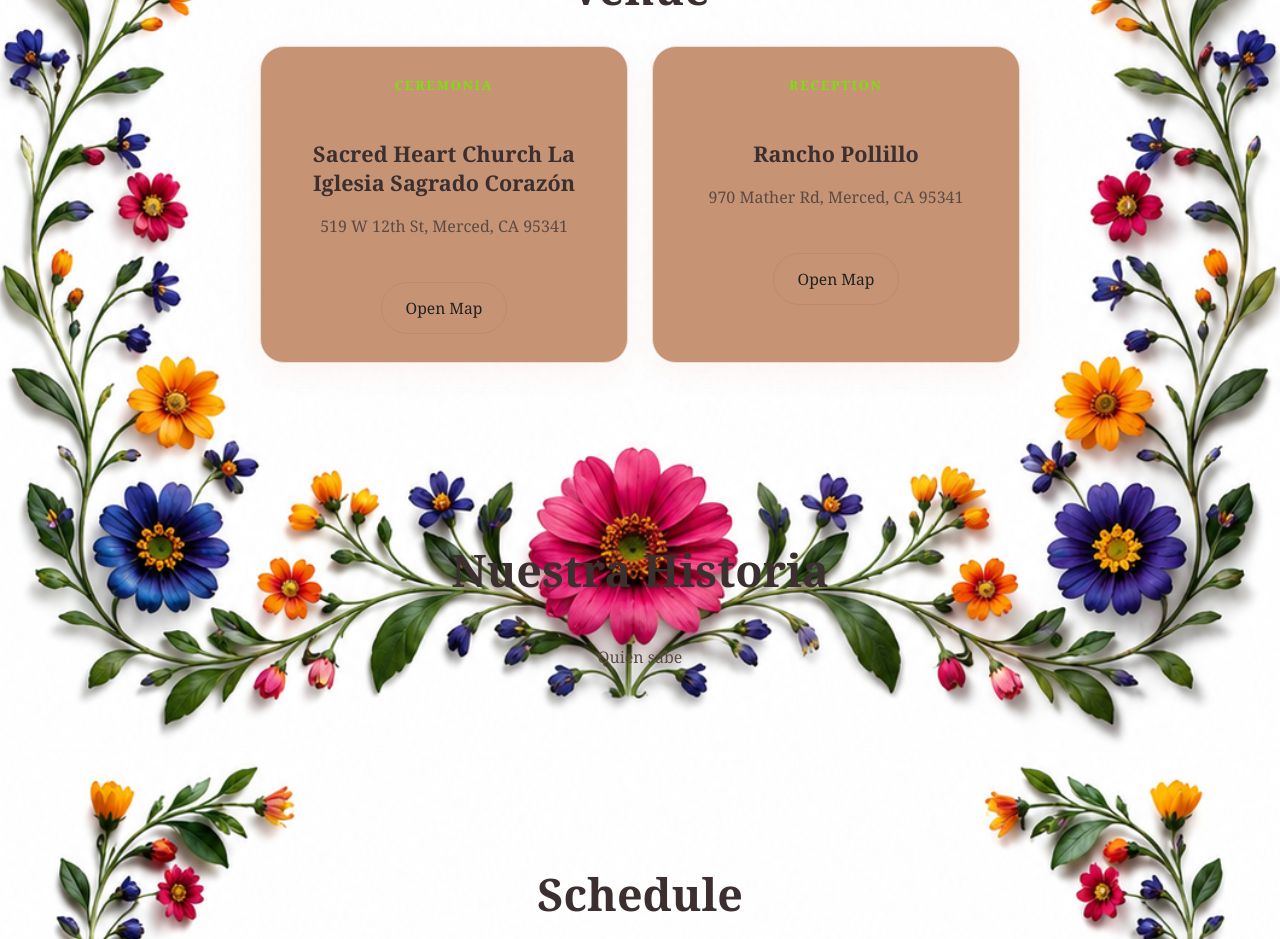
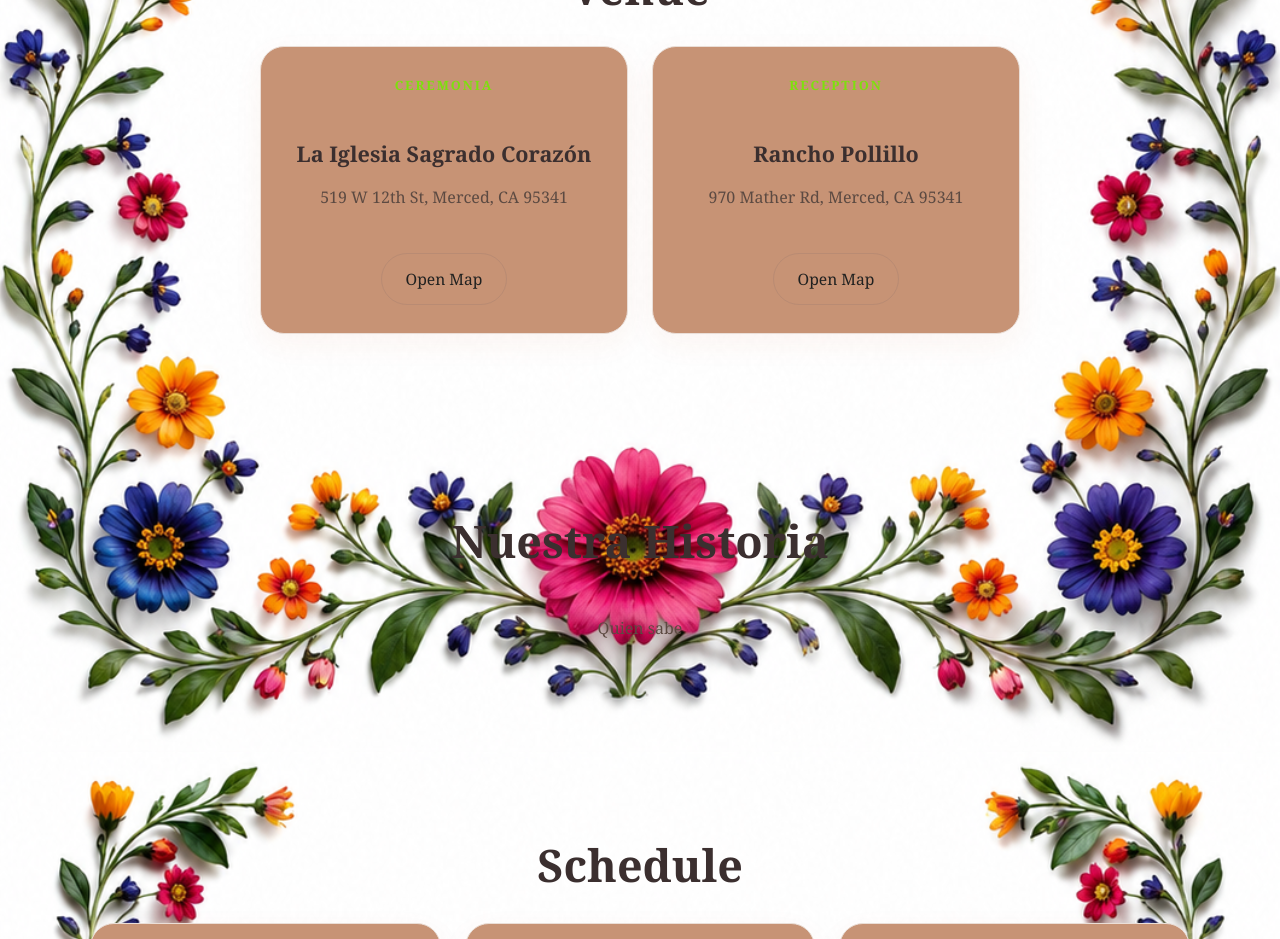
Before and after one commit to julio-reyes-tena/soniajovanweddingpage, a React (Vite) app: page / in a window 1280 px wide. Shown: the part 1040-1979 px from the top of the page. Built offline with nearby package versions, Linux system fonts and the light colour scheme.

Commit message:
run build

```diff
--- a/src/data/weddingInfo.js
+++ b/src/data/weddingInfo.js
@@ -6,7 +6,7 @@ export const weddingInfo = {
   venues: [
   {
     type: "Ceremonia",
-    name: "Sacred Heart Church La Iglesia Sagrado Corazón",
+    name: "La Iglesia Sagrado Corazón",
     address: " 519 W 12th St, Merced, CA 95341",
     mapUrl: "https://share.google/PFmSiT4BnisNXOHtL",
   },
```
